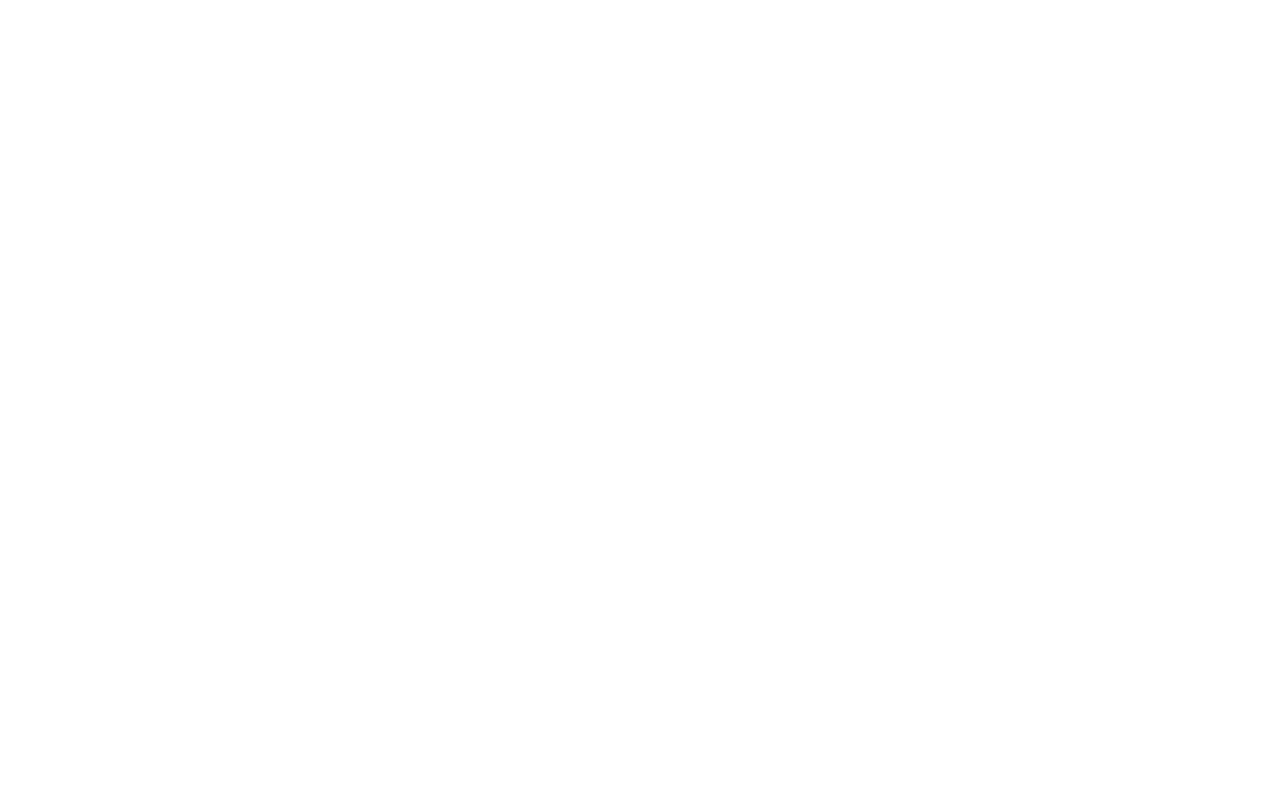
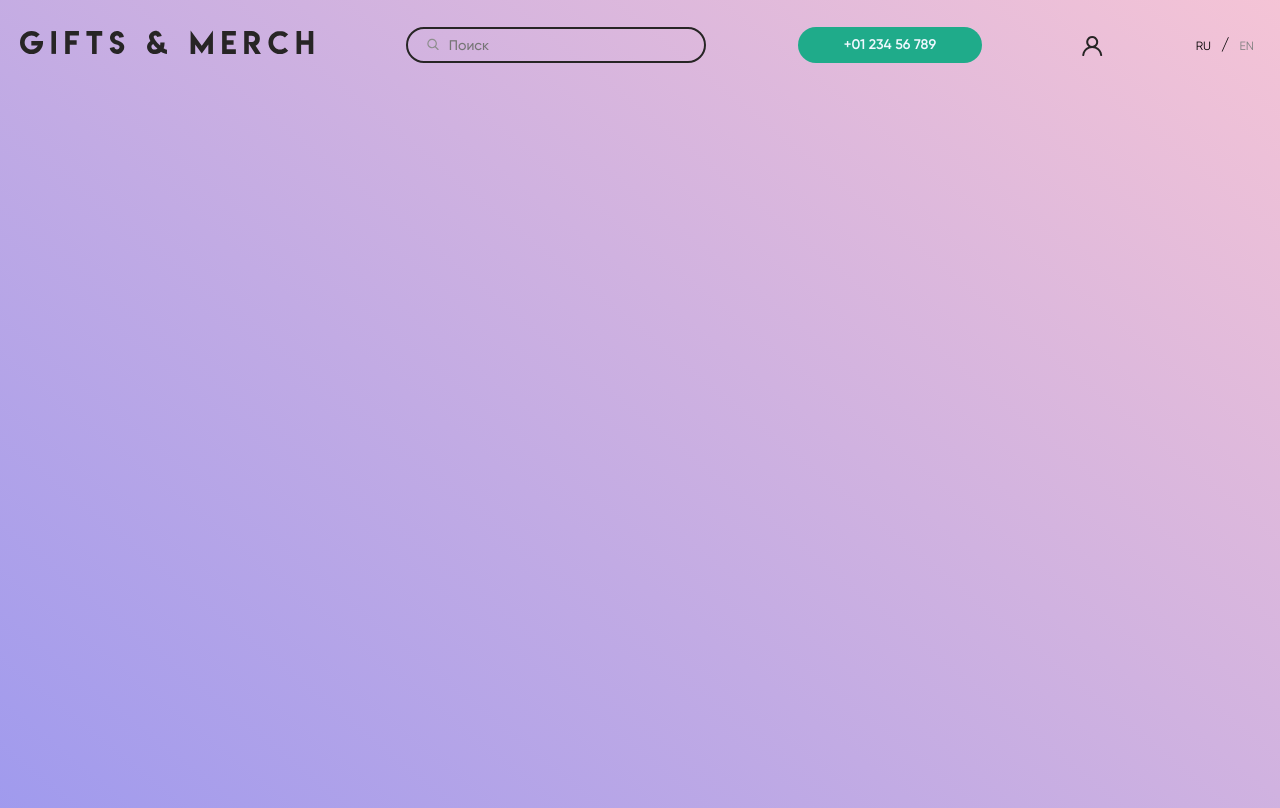
Before and after one commit to AsadullahTM/gifts-and-merch, a plain HTML site: page index.html in a window 1280 px wide. Drawn offline with Linux system fonts and the light colour scheme.

Commit message:
take some media for 1500px

```diff
--- a/css/main.css
+++ b/css/main.css
@@ -3,7 +3,7 @@
 }
 
 body {
-  font-family: Cilroy, sans-serif;
+  font-family: Gilroy, sans-serif;
 }
 
 .main-container {
@@ -11,3 +11,134 @@
   margin: 0 auto;
   padding: 0 32px;
 }
+
+/* стили строки  хедера с логотипом и поисковиком и адаптация под медиа-запрос */
+
+.main-header {
+  height: 851px;
+  padding-top: 43px;
+  background: linear-gradient(39deg, #9796f0 -10.38%, #fbc7d4 107.56%);
+}
+
+.main-nav {
+  display: flex;
+  align-items: center;
+  justify-content: space-between;
+  height: 60px;
+  text-align: center;
+}
+
+.search {
+  width: 490px;
+  height: 60px;
+  padding-left: 69px;
+  font-size: 16px;
+  font-style: normal;
+  line-height: 105.5%;
+  font-weight: 500;
+  background-color: rgba(28 28 28 / 0);
+  background-image: url('../images/icons/search.svg');
+  background-position: 28px;
+  background-repeat: no-repeat;
+  border: 4px solid #272525;
+  border-radius: 90px;
+}
+
+.phone_numb_header {
+  display: flex;
+  align-items: center;
+  justify-content: center;
+  width: 260px;
+  height: 60px;
+  padding: 17px 60px;
+  font-size: 18px;
+  font-style: normal;
+  line-height: 105.5%;
+  font-weight: 600;
+  text-decoration: none;
+  color: aliceblue;
+  background: #1fab8a;
+  border-radius: 90px;
+  gap: 10px;
+  flex-shrink: 0;
+}
+
+.profile {
+  width: 40.099px;
+  height: 40px;
+  cursor: pointer;
+  background-color: rgb(28 28 28 / 0);
+  border: none;
+  flex-shrink: 0;
+}
+
+.lang {
+  display: block;
+}
+
+.lang > button {
+  font-size: 18px;
+  font-style: normal;
+  line-height: 105.5%;
+  font-weight: 600;
+  cursor: pointer;
+  background-color: rgb(28 28 28 / 0);
+  border: none;
+}
+
+.lang .eng {
+  color: grey;
+}
+
+/* 1000px экран */
+
+@media (width <= 1500px) {
+  .main-container {
+    padding: 0 20px;
+  }
+
+  .main-header {
+    height: 808px;
+    padding-top: 27px;
+    background: linear-gradient(39deg, #9796f0 -10.38%, #fbc7d4 107.56%);
+  }
+
+  .main-nav {
+    height: 36px;
+  }
+
+  .search {
+    width: 300px;
+    height: 36px;
+    padding-left: 41px;
+    font-size: 14px;
+    font-weight: 500;
+    background-image: url('../images/icons/search1000px.svg');
+    background-position: 16px;
+    border: 2.4px solid #272525;
+    border-radius: 54px;
+  }
+
+  .phone_numb_header {
+    width: 184.5px;
+    height: 36px;
+    padding: 10.5px 37.3px;
+    font-size: 14px;
+    font-weight: 600;
+    text-decoration: none;
+    color: aliceblue;
+    background: #1fab8a;
+    border-radius: 54px;
+    gap: 10px;
+  }
+
+  .profile {
+    width: 24px;
+    height: 24px;
+  }
+
+  .lang > button {
+    font-size: 12px;
+    font-weight: 400;
+  }
+}
--- a/index.html
+++ b/index.html
@@ -4,11 +4,36 @@
   <meta charset="UTF-8">
   <meta name="viewport" content="width=device-width, initial-scale=1.0">
   <title>Gifts & Merch</title>
-  <link rel="stylesheet" href="css/vendor/normalize.css">
-  <link rel="stylesheet" href="css/fonts.css">
-  <link rel="stylesheet" href="css/main.css">
+  <link rel="stylesheet" href="./css/vendor/normalize.css">
+  <link rel="stylesheet" href="./css/fonts.css">
+  <link rel="stylesheet" href="./css/main.css">
 </head>
 <body>
 
+  <header class="main-header">
+    <nav class="main-nav main-container">
+      <a class="logo" href="index.html">
+        <picture>
+          <source srcset="./images/logo/logo1000px.svg" media="(max-width: 1500px)">
+          <img src="./images/logo/logo.svg" alt="логотип нашего магазина">
+        </picture>
+      </a>
+      <input class="search" type="text" placeholder="Поиск">
+      <a href="tel:+0123456789" class="phone_numb_header">+01 234 56 789</a>
+      <button class="profile">
+        <picture>
+          <source srcset="./images/icons/user1000px.svg" media="(max-width: 1500px)">
+          <img src="./images/icons/user.svg" alt="иконка входа в личный кабинет">
+        </picture>
+      </button>
+      <div class="lang">
+        <button>RU</button>
+        <span>/</span>
+        <button class="eng">EN</button>
+      </div>
+    </nav>
+  </header>
+
+
 </body>
 </html>
```
Also changed, not shown: images/icons/search.svg (added), images/icons/search1000px.svg (added), images/icons/user.svg (added), images/icons/user1000px.svg (added), images/logo/logo.svg (added), images/logo/logo1000px.svg (added).
